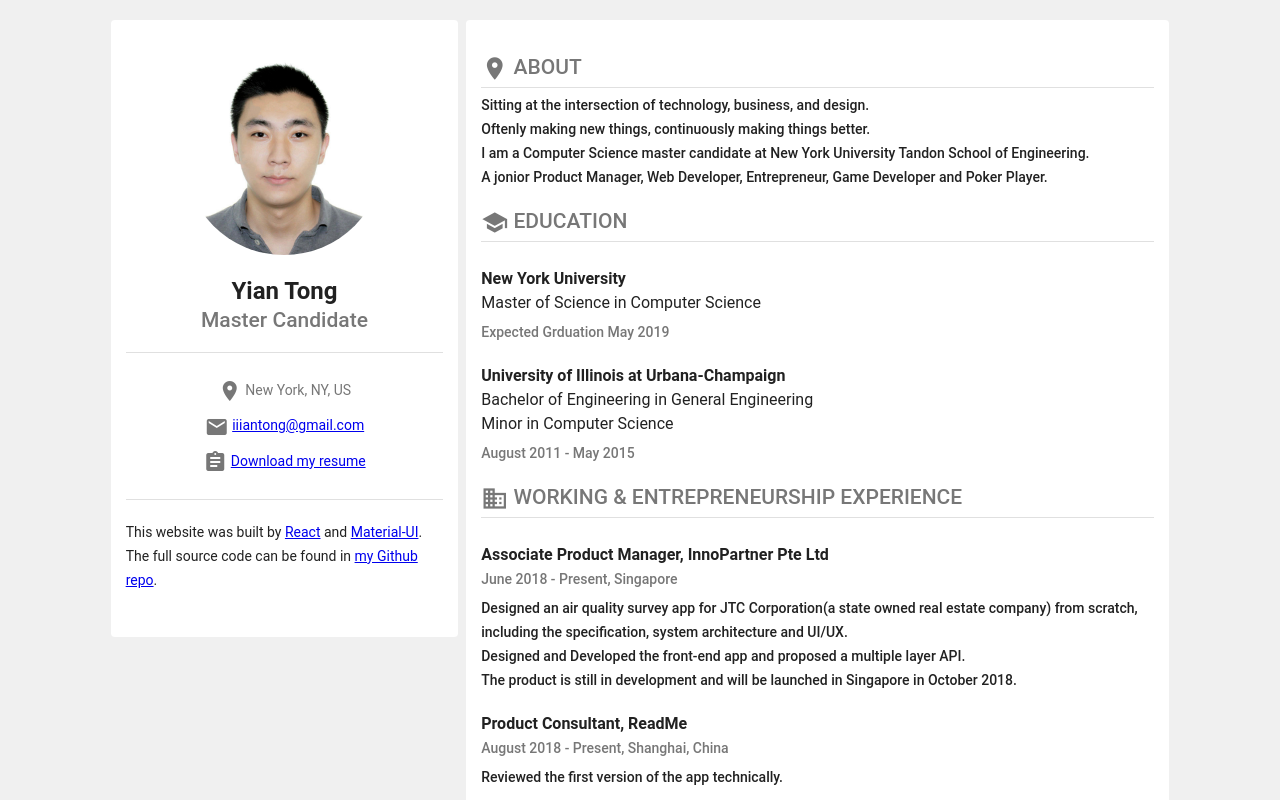
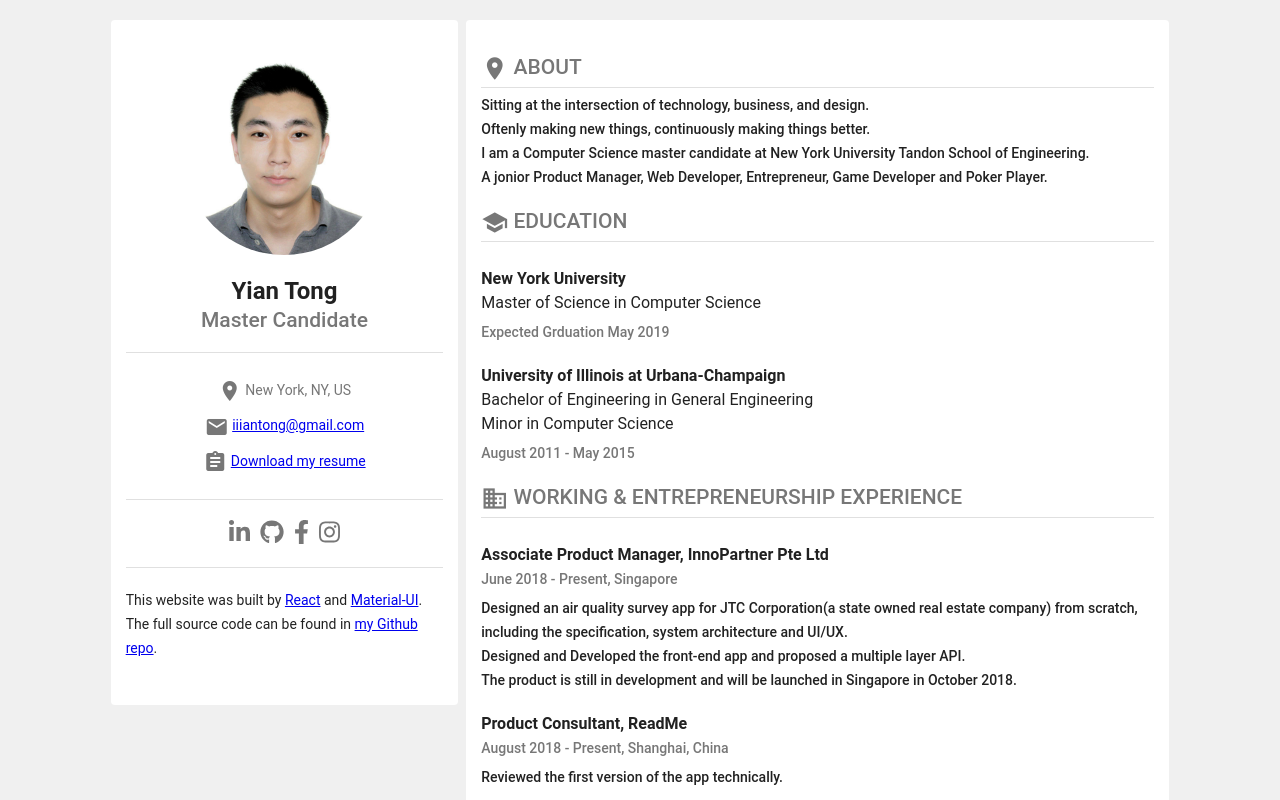
Before and after one commit to MLNC/React-Personal-Website, a React (Create React App) app: page / in a window 1280 px wide. Shown: the top 800 px of the page. Built offline with nearby package versions, Linux system fonts and the light colour scheme.

Commit message:
Update social media icons

```diff
--- a/package.json
+++ b/package.json
@@ -4,6 +4,9 @@
   "private": true,
   "homepage": "http://www.tongyian.com/",
   "dependencies": {
+    "@fortawesome/fontawesome-svg-core": "^1.2.4",
+    "@fortawesome/free-brands-svg-icons": "^5.3.1",
+    "@fortawesome/react-fontawesome": "^0.1.2",
     "@material-ui/core": "^3.0.1",
     "react": "^16.4.2",
     "react-dom": "^16.4.2",
--- a/src/App.js
+++ b/src/App.js
@@ -7,6 +7,8 @@ import Typography from '@material-ui/core/Typography';
 import Divider from '@material-ui/core/Divider';
 import Icon from '@material-ui/core/Icon';
 import Chip from '@material-ui/core/Chip';
+import { FontAwesomeIcon } from '@fortawesome/react-fontawesome';
+import { faLinkedinIn, faGithub, faFacebookF, faInstagram } from '@fortawesome/free-brands-svg-icons';
 
 const styles = {
   page: {
@@ -73,6 +75,12 @@ const styles = {
   sectionBody: {
     marginTop: 5,
   },
+  socialIcon: {
+    color: "#777777",
+    marginLeft: 5,
+    marginRight: 5,
+    fontSize: 24,
+  },
 };
 
 function App(props) {
@@ -105,6 +113,13 @@ function App(props) {
                   <Typography variant="body2" className={classes.locAndEmail}>
                     <Icon className={classes.icon}>assignment</Icon> <a href="/resume.pdf">Download my resume</a>
                   </Typography>
+                  <Divider className={classes.divider} />
+                  <Grid item>
+                    <a href="https://www.linkedin.com/in/yiantong/" className={classes.socialIcon}><FontAwesomeIcon icon={faLinkedinIn} /></a>
+                    <a href="https://github.com/MLNC" className={classes.socialIcon}><FontAwesomeIcon icon={faGithub} /></a>
+                    <a href="https://www.facebook.com/yian.tong.3" className={classes.socialIcon}><FontAwesomeIcon icon={faFacebookF} /></a>
+                    <a href="https://www.instagram.com/aytytya/" className={classes.socialIcon}><FontAwesomeIcon icon={faInstagram} /></a>
+                  </Grid>
                   <Divider className={classes.divider} />
                   <Typography variant="body2" className={classes.thisWebsite}>
                     This website was built by <a href="https://reactjs.org/">React</a> and <a href="https://material-ui.com/">Material-UI</a>. The full source code can be found in <a href="https://github.com/MLNC/React-Personal-Website"> my Github repo</a>.
```
Also changed, not shown: 1 other file (tests, documents, lock files or other folders).
